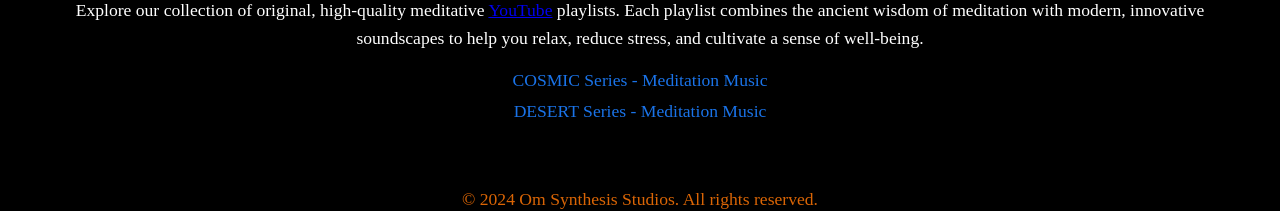
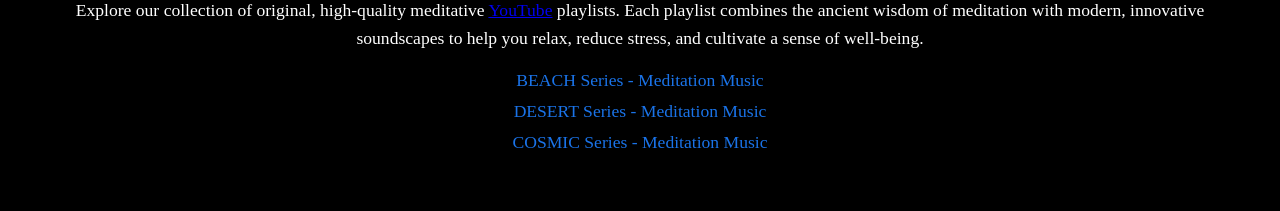
Before and after one commit to jahpe777/om-synthesis-studios, a React (Create React App) app: page /playlists in a window 1280 px wide. Shown: the part 621-832 px from the top of the page. Built offline with nearby package versions, Linux system fonts and the light colour scheme; the HTML template or start-up script is replaced by a standard one.

Commit message:
added BEACH playlist

```diff
--- a/src/components/PlaylistsPage.js
+++ b/src/components/PlaylistsPage.js
@@ -1,8 +1,9 @@
 import React from 'react';
 
 const playlists = [
+  { title: 'BEACH Series - Meditation Music', youtube_link: 'https://youtube.com/playlist?list=PLJfvMQgAiaWbaWnMWuXDJnFcQHeqXTY-x&si=kePxz357Wz3n1SEM' },
+  { title: 'DESERT Series - Meditation Music', youtube_link: 'https://youtube.com/playlist?list=PLJfvMQgAiaWZNSCpV0_72qpp2k6SaSHUX&si=MM1ik9mRylVh1A6n' },
   { title: 'COSMIC Series - Meditation Music', youtube_link: 'https://youtube.com/playlist?list=PLJfvMQgAiaWaZoRPxk3ucgx094NJEACj8&si=K3BZ1fVVF5TfutGN' },
-  { title: 'DESERT Series - Meditation Music', youtube_link: 'https://youtube.com/playlist?list=PLJfvMQgAiaWZNSCpV0_72qpp2k6SaSHUX&si=MM1ik9mRylVh1A6n' },
 ];
 
 function PlaylistsPage() {
```
